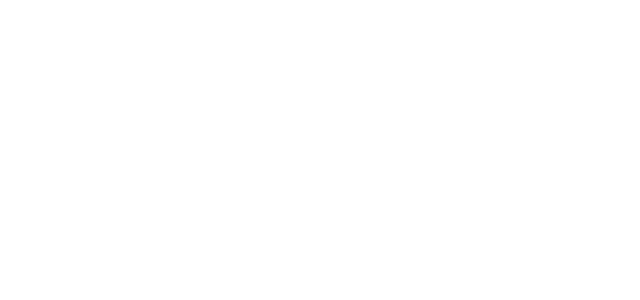
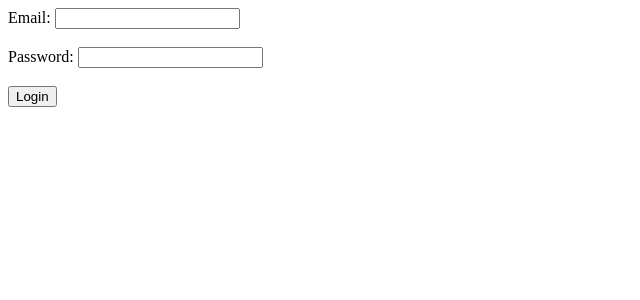
Before and after one commit to aisayo/fauxbnb, a React (Create React App) app in the folder fauxbnb-client/: page /users/signup in a window 1280 px wide. Shown: the top 300 px of the page, without its empty margins (0-640 px from the left). Built offline with nearby package versions, Linux system fonts and the light colour scheme.

Commit message:
created signup component and added signup route to router component

```diff
--- a/fauxbnb-client/src/Router.js
+++ b/fauxbnb-client/src/Router.js
@@ -4,12 +4,14 @@ import { Route, Switch } from 'react-router-dom'
 
 import Home from './components/Home'
 import UserLogin from './components/users/UserLogin'
+import UserSignup from './components/users/UserSignup'
 
 const Router = () => {
     return (
        <Switch>
            <Route exact path='/' component={Home} />
-           <Route exact path='/login' component={UserLogin} />
+           <Route path='/users/login' component={UserLogin} />
+           <Route path='/users/signup' component={UserSignup} />
        </Switch>
     );
 };
--- a/fauxbnb-client/src/components/App.js
+++ b/fauxbnb-client/src/components/App.js
@@ -1,6 +1,5 @@
 import React from 'react';
 
-import Home from './Home'
 import Router from '../Router'
 
 const App = () => {
--- /dev/null
+++ b/fauxbnb-client/src/components/users/UserSignup.js
@@ -0,0 +1,41 @@
+import React, { useState } from 'react';
+
+import TextField from '../common/TextField'
+
+const UserSignup = () => {
+
+    const [email, setEmail] = useState('')
+    const [password, setPassword] = useState('')
+
+    return (
+       <form>
+
+           <label>Email: </label>
+           <TextField
+                type='text'
+                value={email}
+                onChange={e => setEmail(e.target.value)}
+            />
+
+            <br/>
+            <br/>
+
+            <label>Password: </label>
+            <TextField
+                type='password'
+                value={password}
+                onChange={e => setPassword(e.target.value)}
+            />
+            <br/>
+            <br/>
+
+            <input
+                type='submit'
+                value='Login'
+            />
+
+       </form>
+    );
+};
+
+export default UserSignup;
```
